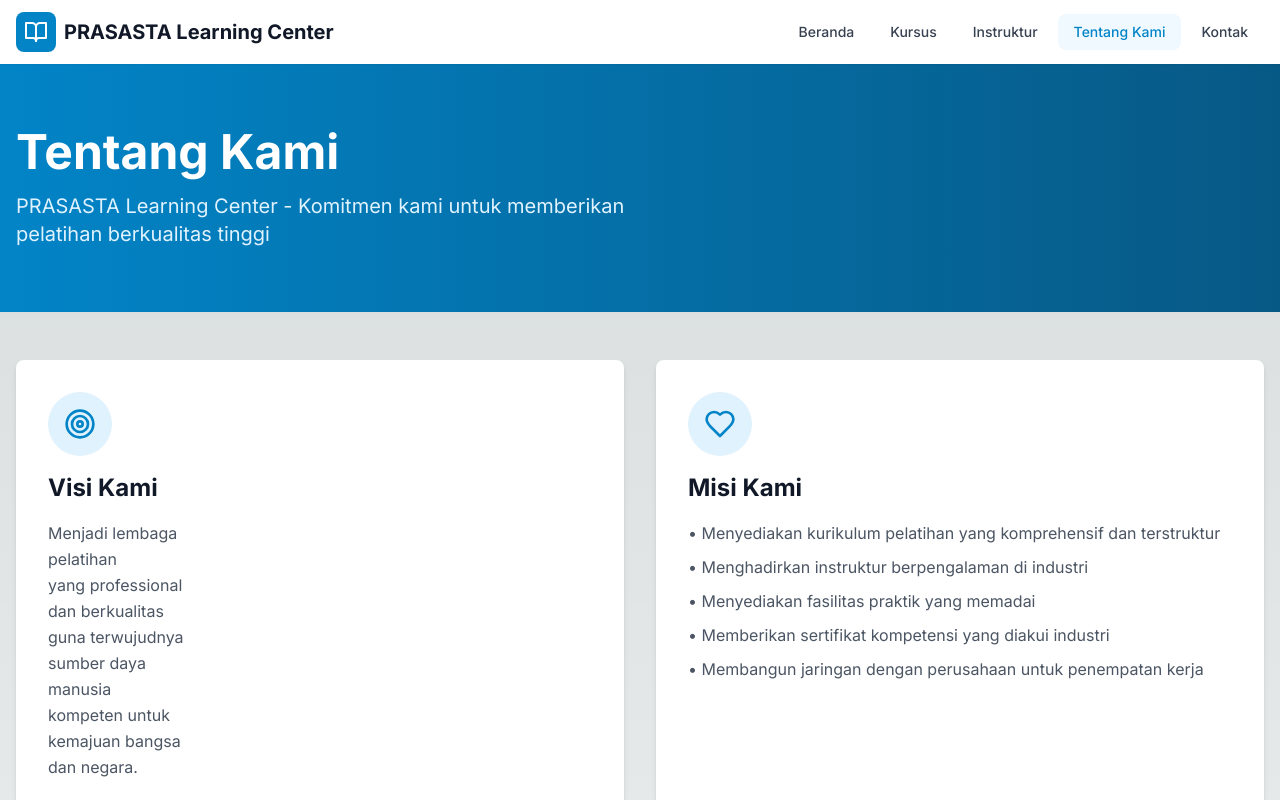
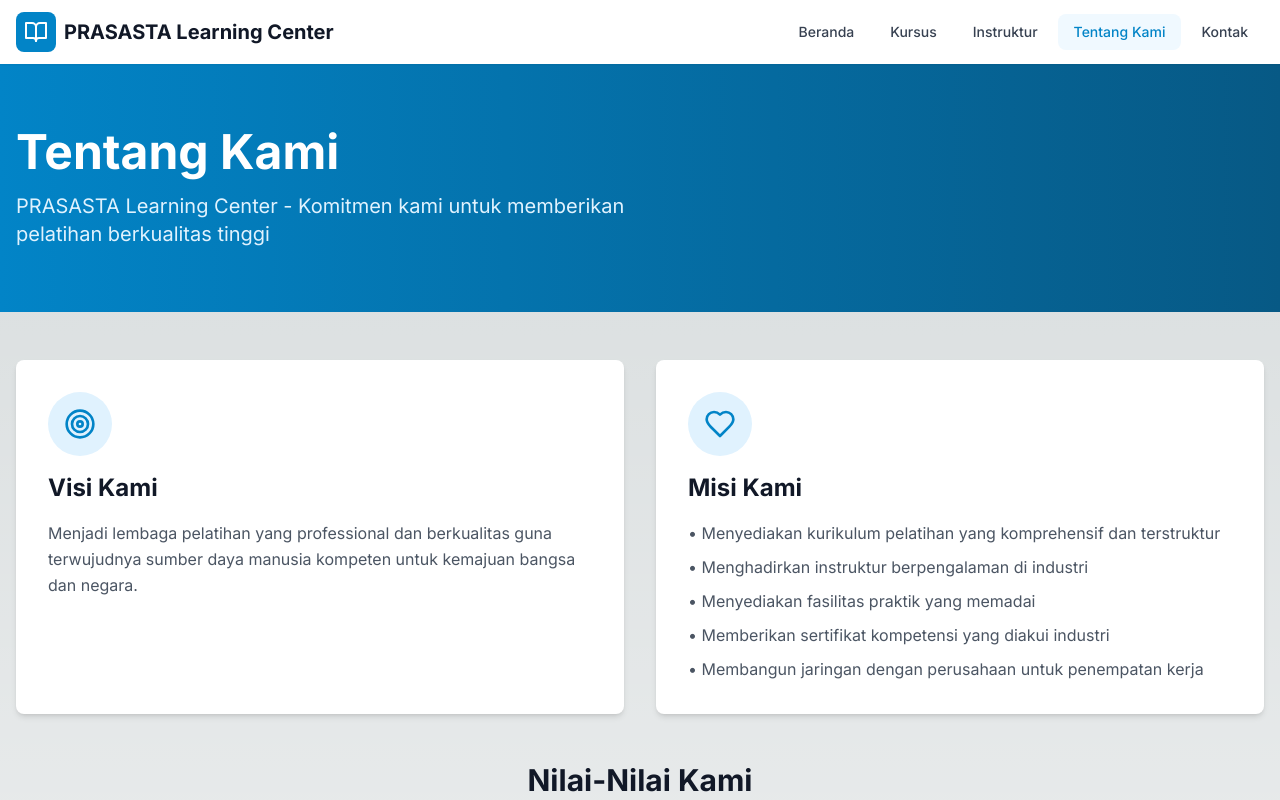
Before and after one commit to hendiksaputra/prasasta-learning-center, a Next.js app in the folder frontend/: page /about in a window 1280 px wide. Shown: the top 800 px of the page. Built offline with nearby package versions, Linux system fonts and the light colour scheme.

Commit message:
Fix format Visi Kami: hapus line breaks, tampilkan sebagai paragraf normal

```diff
--- a/frontend/app/about/page.tsx
+++ b/frontend/app/about/page.tsx
@@ -27,17 +27,8 @@ export default function AboutPage() {
               <Target className="h-8 w-8 text-primary-600" />
             </div>
             <h2 className="text-2xl font-bold mb-4 text-gray-900">Visi Kami</h2>
-            <p className="text-gray-600 leading-relaxed whitespace-pre-line">
-              Menjadi lembaga{'\n'}
-              pelatihan{'\n'}
-              yang professional{'\n'}
-              dan berkualitas{'\n'}
-              guna terwujudnya{'\n'}
-              sumber daya{'\n'}
-              manusia{'\n'}
-              kompeten untuk{'\n'}
-              kemajuan bangsa{'\n'}
-              dan negara.
+            <p className="text-gray-600 leading-relaxed">
+              Menjadi lembaga pelatihan yang professional dan berkualitas guna terwujudnya sumber daya manusia kompeten untuk kemajuan bangsa dan negara.
             </p>
           </Card>
 
```
